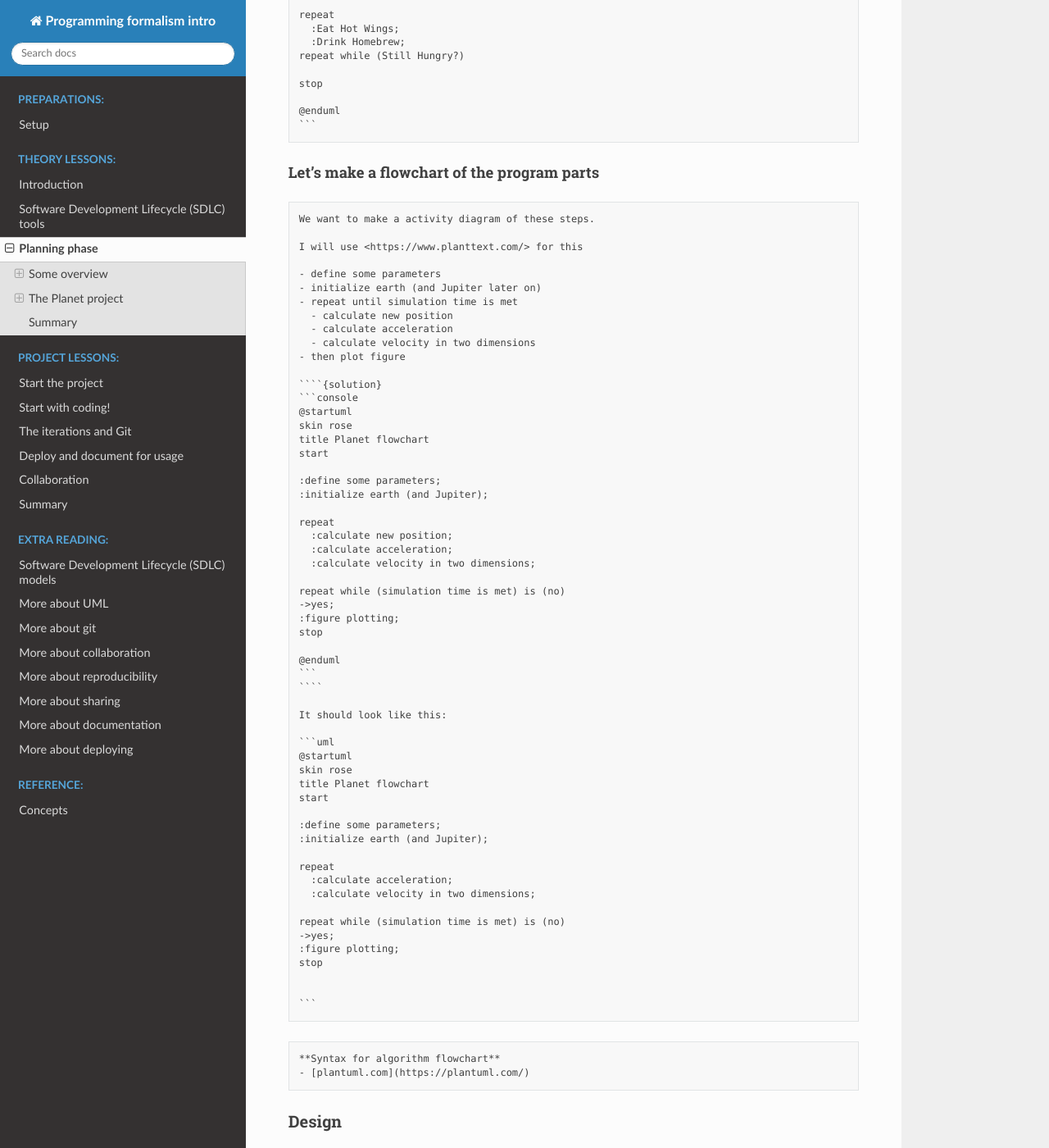
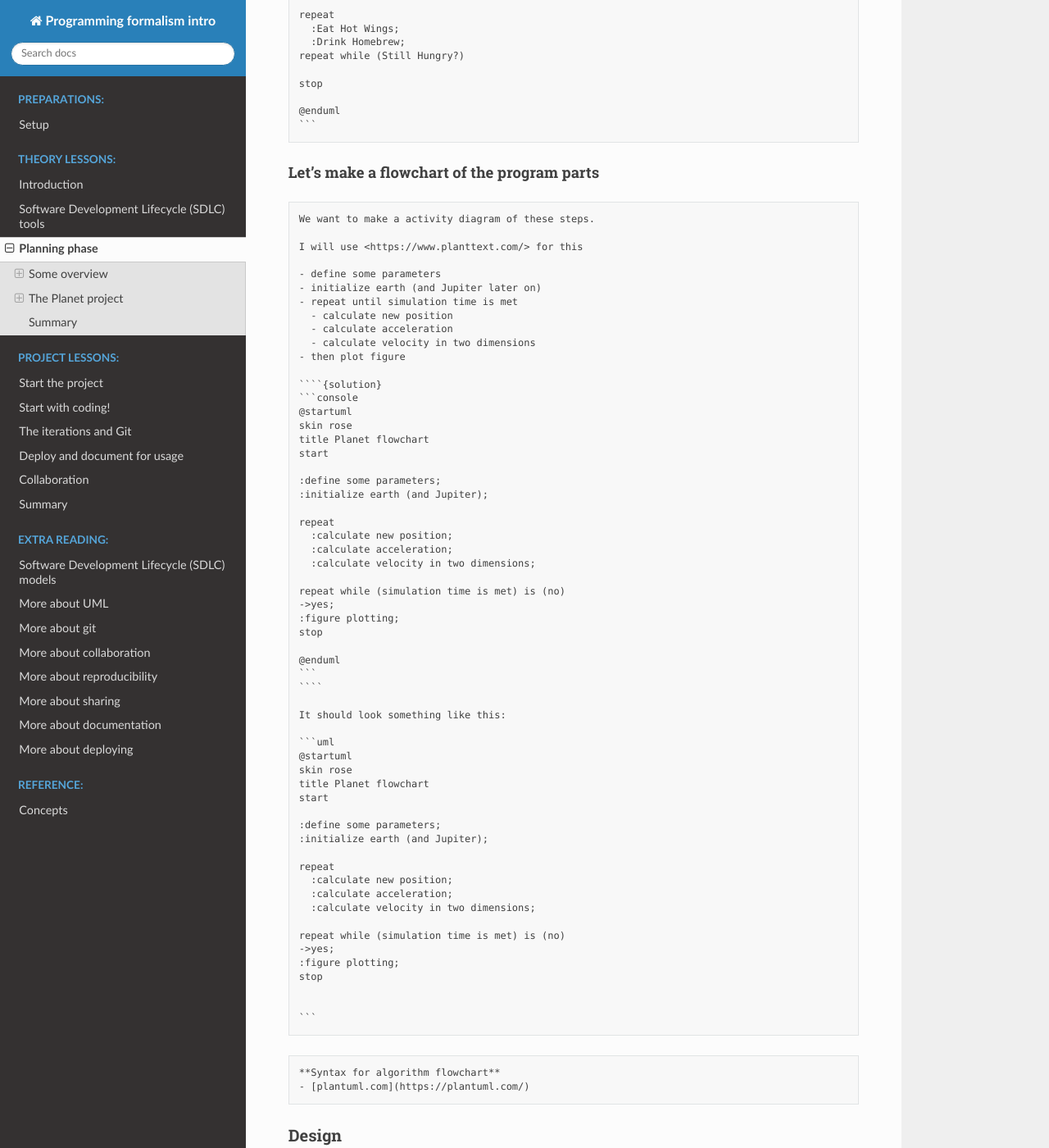
Before and after one commit to UPPMAX/programming_formalisms_intro, a Sphinx documentation site: the page built from doc/flowcharts.md, in a window 1280 px wide and 1400 px high, scrolled down 2026 px. Shown: the whole window at 82% size. Built offline with Sphinx 7.4.7 and the Read the Docs theme 2.0.0, drawn with Linux system fonts in a browser that asks for light colours; pages that are not in the unit, such as notebooks, are missing from menus; some of the changed lines change nothing that is shown; some of the changed text lies outside the part shown.

Commit message:
Update flowcharts.md

`````diff
--- a/doc/flowcharts.md
+++ b/doc/flowcharts.md
@@ -148,7 +148,7 @@
 ```
 ````
 
-It should look like this:
+It should look something like this:
 
 ```uml
 @startuml
@@ -160,6 +160,7 @@
 :initialize earth (and Jupiter);
 
 repeat
+  :calculate new position;
   :calculate acceleration;
   :calculate velocity in two dimensions;
 
@@ -195,6 +196,30 @@
     - This will not be covered deeply in the lessons of the week
 ```
 
+**Example**
+
+```{code}
+  algorithm ford-fulkerson is
+    input: Graph G with flow capacity c,
+           source node s,
+           sink node t
+    output: Flow f such that f is maximal from s to t
+
+    (Note that f(u,v) is the flow from node u to node v, and c(u,v) is the flow capacity from node u to node v)
+
+    for each edge (u, v) in GE do
+        f(u, v) ← 0
+        f(v, u) ← 0
+
+    while there exists a path p from s to t in the residual network Gf do
+        let cf be the flow capacity of the residual network Gf
+        cf(p) ← min{cf(u, v) | (u, v) in p}
+        for each edge (u, v) in p do
+            f(u, v) ←  f(u, v) + cf(p)
+            f(v, u) ← −f(u, v)
+
+    return f
+```
 
 
 #### Do some pseudocode of the calculations
`````
